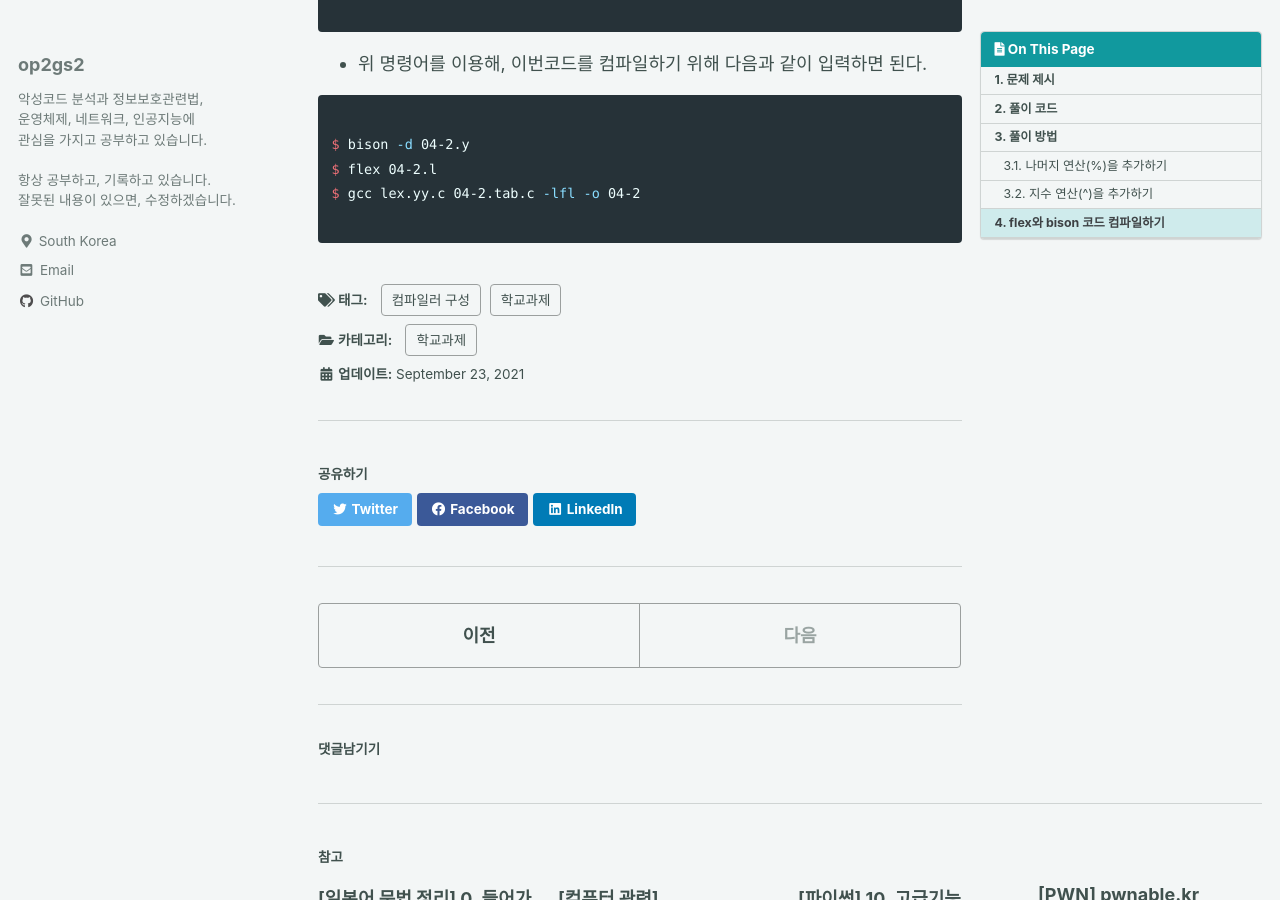
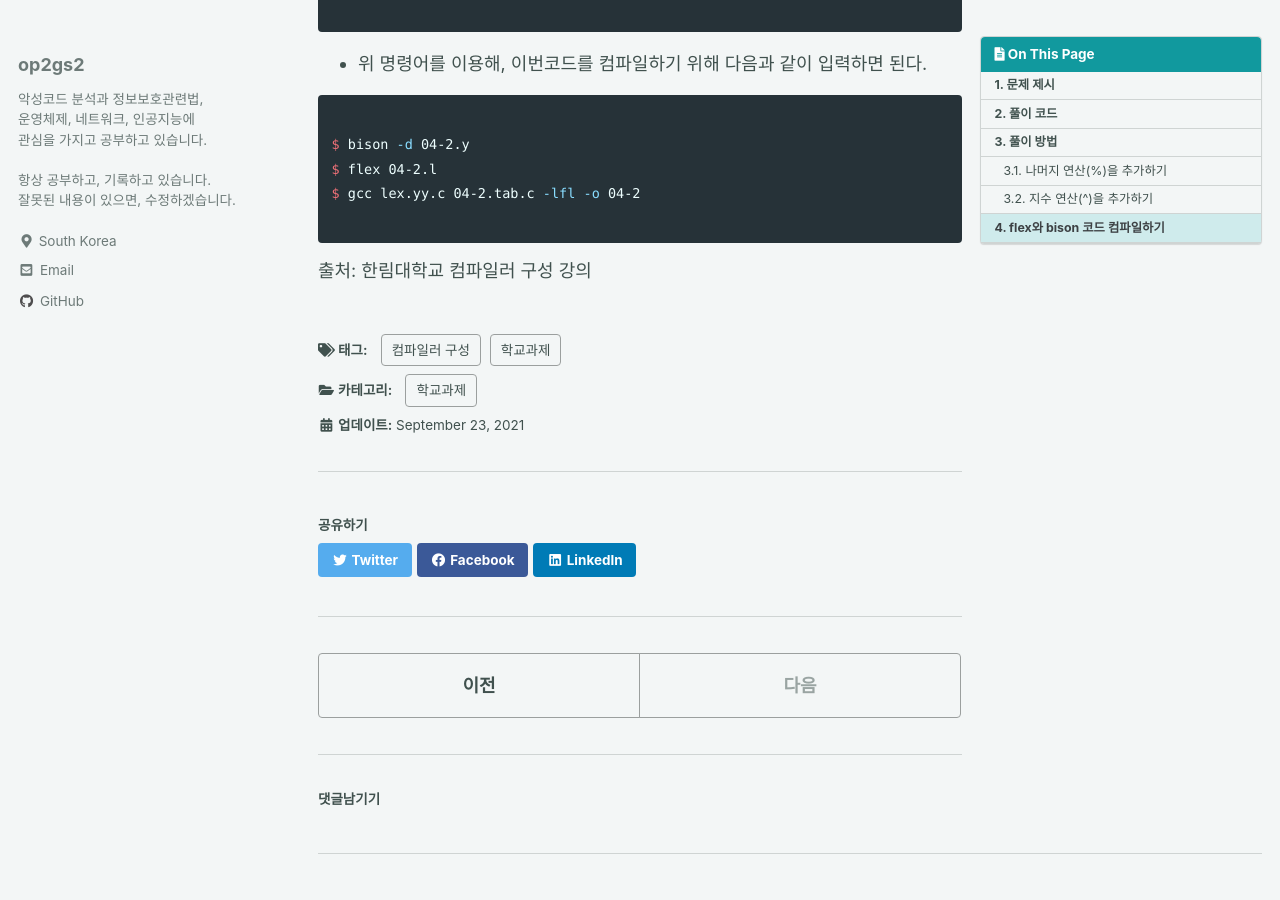
Before and after one commit to DongkilShin1/op2gs2.github.io, a Jekyll site: the page built from _posts/2021/프로그래밍/학교과제/2021-09-23-[컴파일러 구성] flex와 bison으로 간단한 계산기 만들기.md, in a window 1280 px wide and 900 px high, scrolled down 3467 px. Built offline with Jekyll 4.4.1, drawn with Linux system fonts in a browser that asks for light colours; cached includes are drawn as plain includes; comment, search, counter and statistics services are not loaded.

Commit message:
Update 2021-09-23-[컴파일러 구성] flex와 bison으로 간단한 계산기 만들기.md

````diff
--- a/_posts/2021/프로그래밍/학교과제/2021-09-23-[컴파일러 구성] flex와 bison으로 간단한 계산기 만들기.md
+++ b/_posts/2021/프로그래밍/학교과제/2021-09-23-[컴파일러 구성] flex와 bison으로 간단한 계산기 만들기.md
@@ -157,3 +157,5 @@ $ flex 04-2.l
 $ gcc lex.yy.c 04-2.tab.c -lfl -o 04-2
 
 ```
+
+출처: 한림대학교 컴파일러 구성 강의
````
